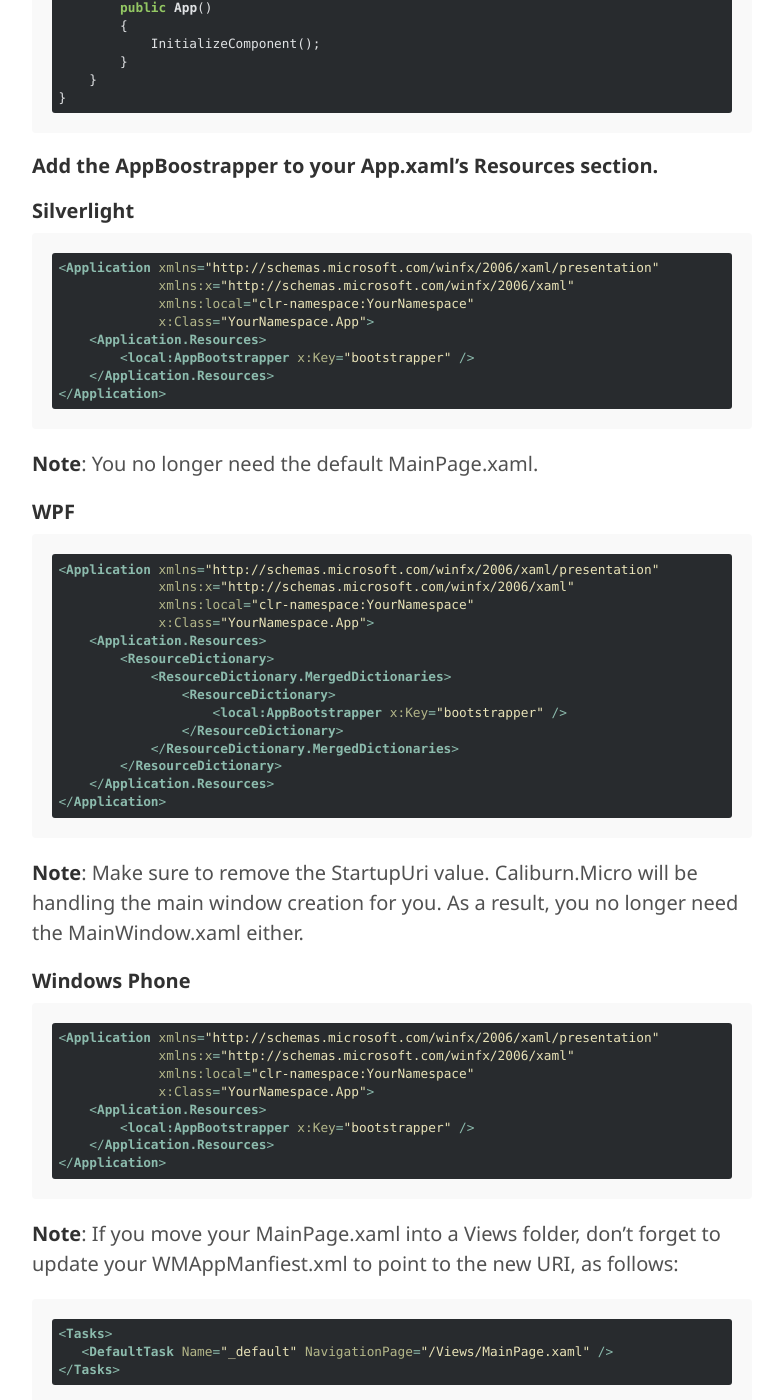
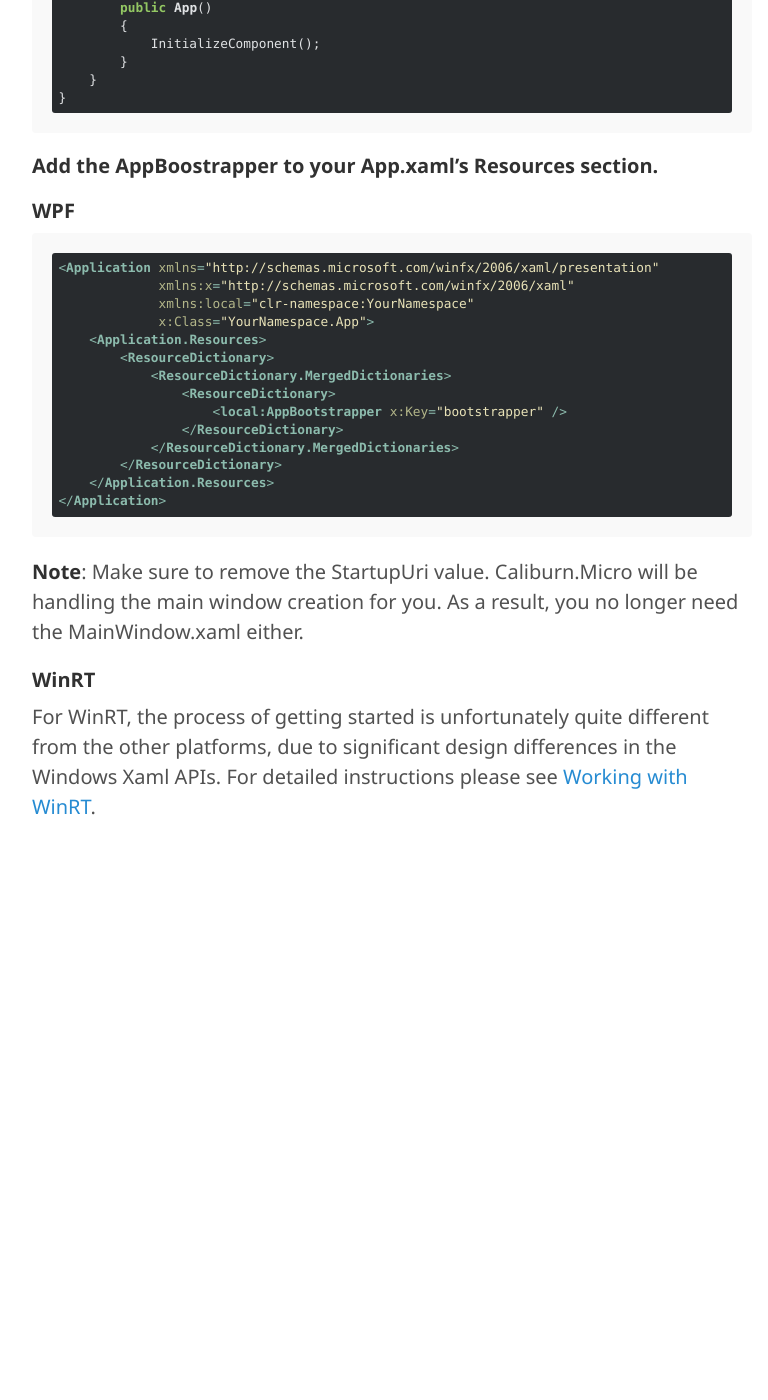
Before and after one commit to Caliburn-Micro/caliburn-micro.github.io, a Jekyll site: the page built from documentation/nuget.md, in a window 1280 px wide and 1400 px high, scrolled down 755 px. Shown: the whole window, without its empty margins (248-1016 px from the left). Built offline with Jekyll 4.4.1, drawn with Linux system fonts in a browser that asks for light colours; after the commit the page ends 1657 px from its top, so only the background shows below that; some of the changed text lies outside the part shown.

Commit message:
Add Visual Studio Setup
Update Version Number
Add Visual Studio Setup
Add supported platforms
Update Window Manager
Update Nuget
Update supported frameworks

````diff
--- a/_config.yml
+++ b/_config.yml
@@ -24,7 +24,7 @@
 paginate_path: '/announcements/:num'
 
 # Custom vars
-version: 4.0.173
+version: 4.0.230
 
 github:
   repo: https://github.com/caliburn-micro/caliburn.micro
--- a/documentation/nuget.md
+++ b/documentation/nuget.md
@@ -34,21 +34,6 @@
 
 #### Add the AppBoostrapper to your App.xaml's Resources section.
 
-##### Silverlight
-
-``` xml
-<Application xmlns="http://schemas.microsoft.com/winfx/2006/xaml/presentation"
-             xmlns:x="http://schemas.microsoft.com/winfx/2006/xaml"
-             xmlns:local="clr-namespace:YourNamespace"
-             x:Class="YourNamespace.App">
-    <Application.Resources>
-        <local:AppBootstrapper x:Key="bootstrapper" />
-    </Application.Resources>
-</Application>
-```
-
-**Note**: You no longer need the default MainPage.xaml.
-
 ##### WPF
 
 ``` xml
@@ -70,26 +55,6 @@
 
 **Note**: Make sure to remove the StartupUri value. Caliburn.Micro will be handling the main window creation for you. As a result, you no longer need the MainWindow.xaml either.
 
-##### Windows Phone
-
-``` xml
-<Application xmlns="http://schemas.microsoft.com/winfx/2006/xaml/presentation"
-             xmlns:x="http://schemas.microsoft.com/winfx/2006/xaml"
-             xmlns:local="clr-namespace:YourNamespace"
-             x:Class="YourNamespace.App">
-    <Application.Resources>
-        <local:AppBootstrapper x:Key="bootstrapper" />
-    </Application.Resources>
-</Application>
-```
-
-**Note**: If you move your MainPage.xaml into a Views folder, don't forget to update your WMAppManfiest.xml to point to the new URI, as follows:
-
-``` xml
-<Tasks>
-   <DefaultTask Name="_default" NavigationPage="/Views/MainPage.xaml" />
-</Tasks>
-```
 
 ##### WinRT
 For WinRT, the process of getting started is unfortunately quite different from the other platforms, due to significant design differences in the Windows Xaml APIs. For detailed instructions please see [Working with WinRT](./windows-runtime).
````
Also changed, not shown: other parts of documentation/nuget.md (+1 -1 lines), documentation/VisualStudioSetup.md (added, +21 -0 lines), documentation/index.md (+1 -0 lines), documentation/introduction.md (+3 -0 lines), documentation/window-manager.md (+2 -9 lines), index.md (+3 -2 lines), public/images/posts/VS2022-Version.png (added), public/images/posts/VS2022-Workloads.png (added), public/images/posts/VS2022-extension.png (added).
